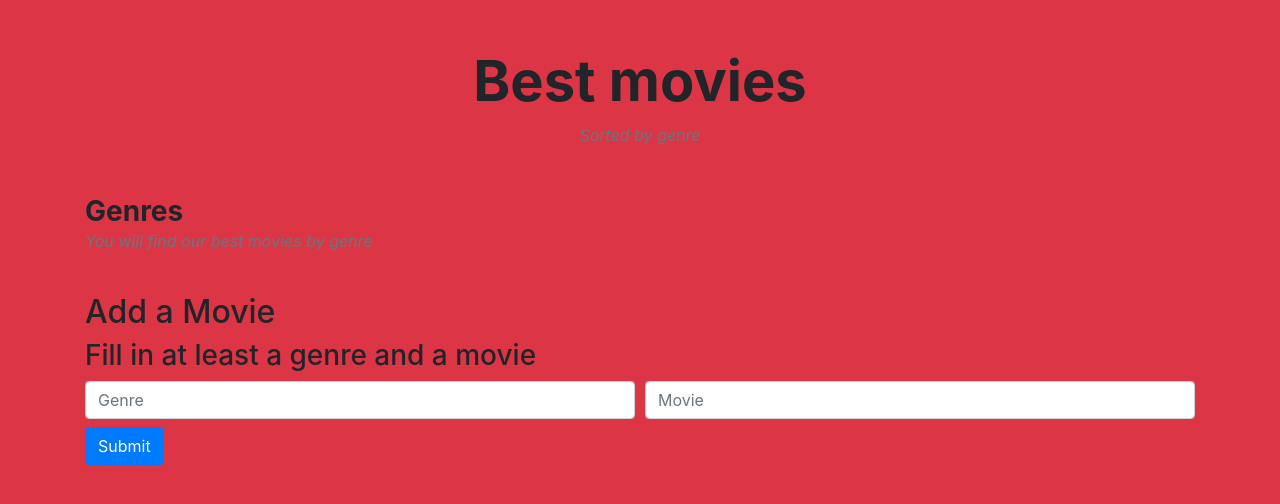
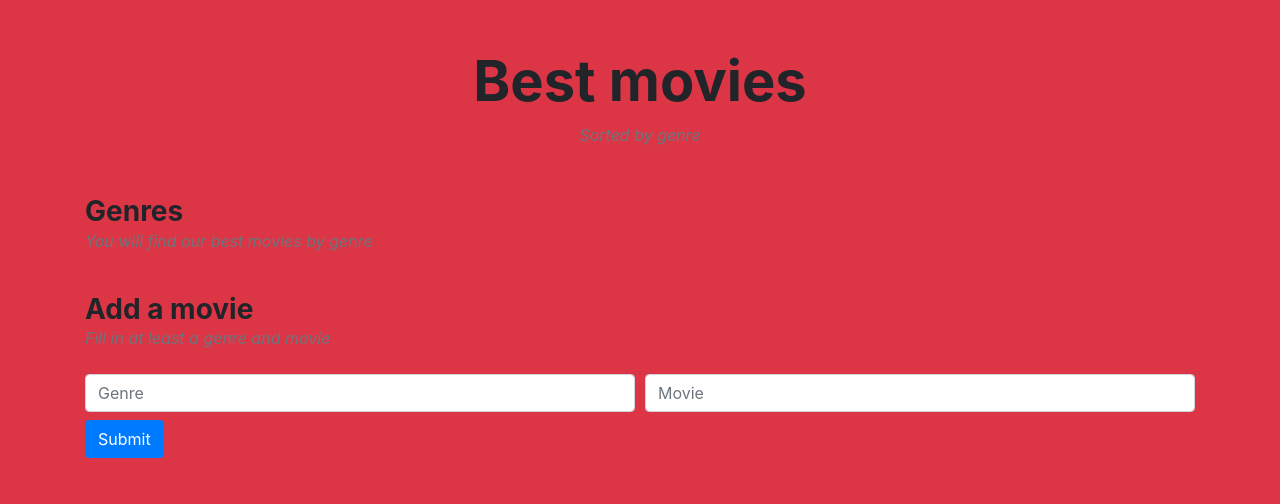
Before and after one commit to Samir-elha/samir3.github.io, a plain HTML site: page index.html in a window 1280 px wide. Drawn offline with nearby package versions, Linux system fonts and the light colour scheme; no server answers.

Commit message:
45678901012345

```diff
--- a/index.html
+++ b/index.html
@@ -13,11 +13,9 @@
     <p class="font-italic text-muted mb-0">Sorted by genre</p>
   </header>
 
-  <!-- DEMO 1 -->
   <div class="py-5">
     <h3 class="font-weight-bold mb-0">Genres</h3>
     <p class="font-italic text-muted mb-4">You will find our best movies by genre</p>
-
 <div x-data="{
     movie: null,
     getMovies() {
@@ -72,8 +70,8 @@
                 }
             }
         }"></div>
-            <h2>Add a Movie </h2>
-            <h3>Fill in at least a genre and a movie</h3>
+          <h3 class="font-weight-bold mb-0">Add a movie</h3>
+    <p class="font-italic text-muted mb-4">Fill in at least a genre and movie</p>
       <div class="form-row">
     <div class="col">
       <input type="genre" class="form-control" placeholder="Genre">
```
